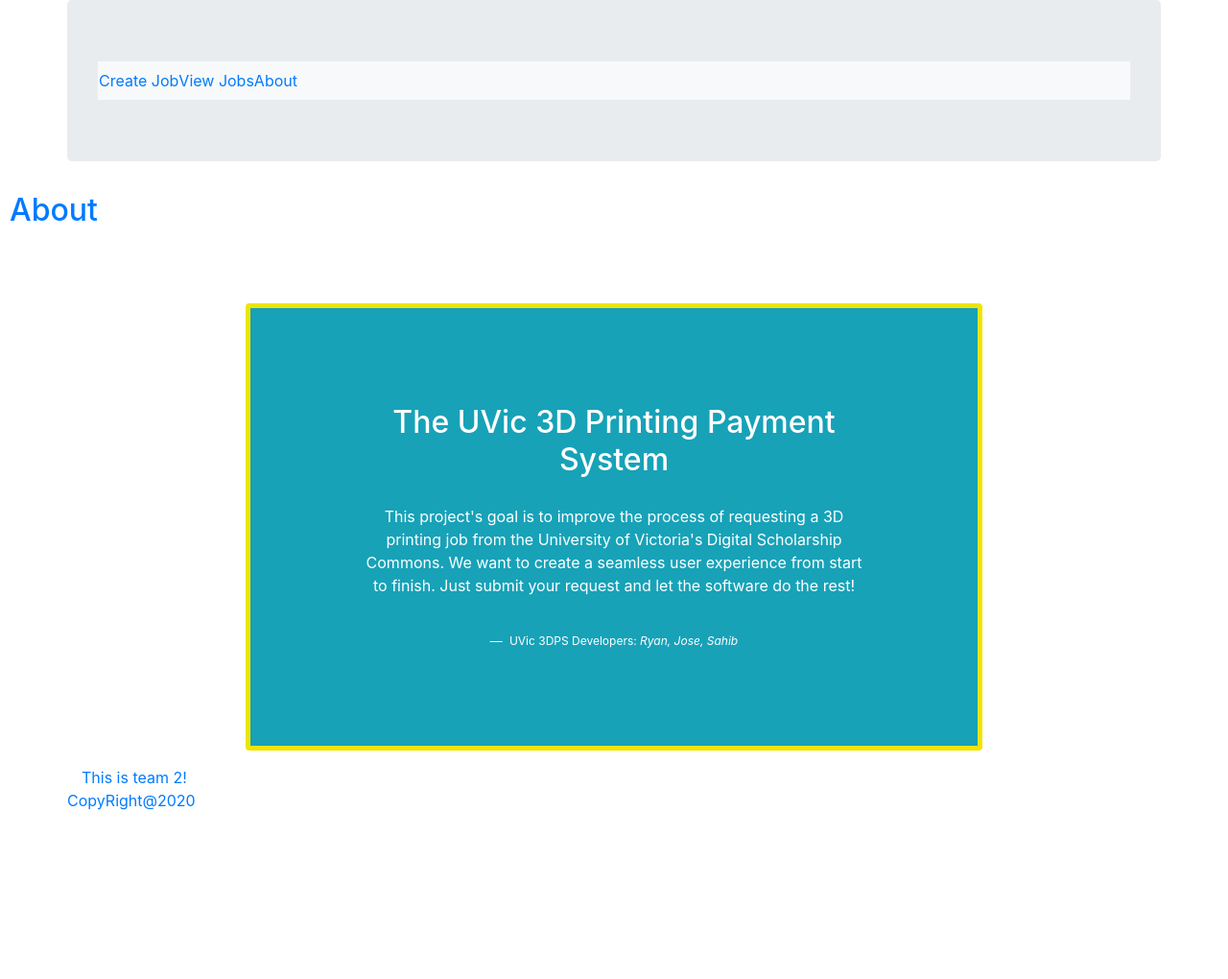
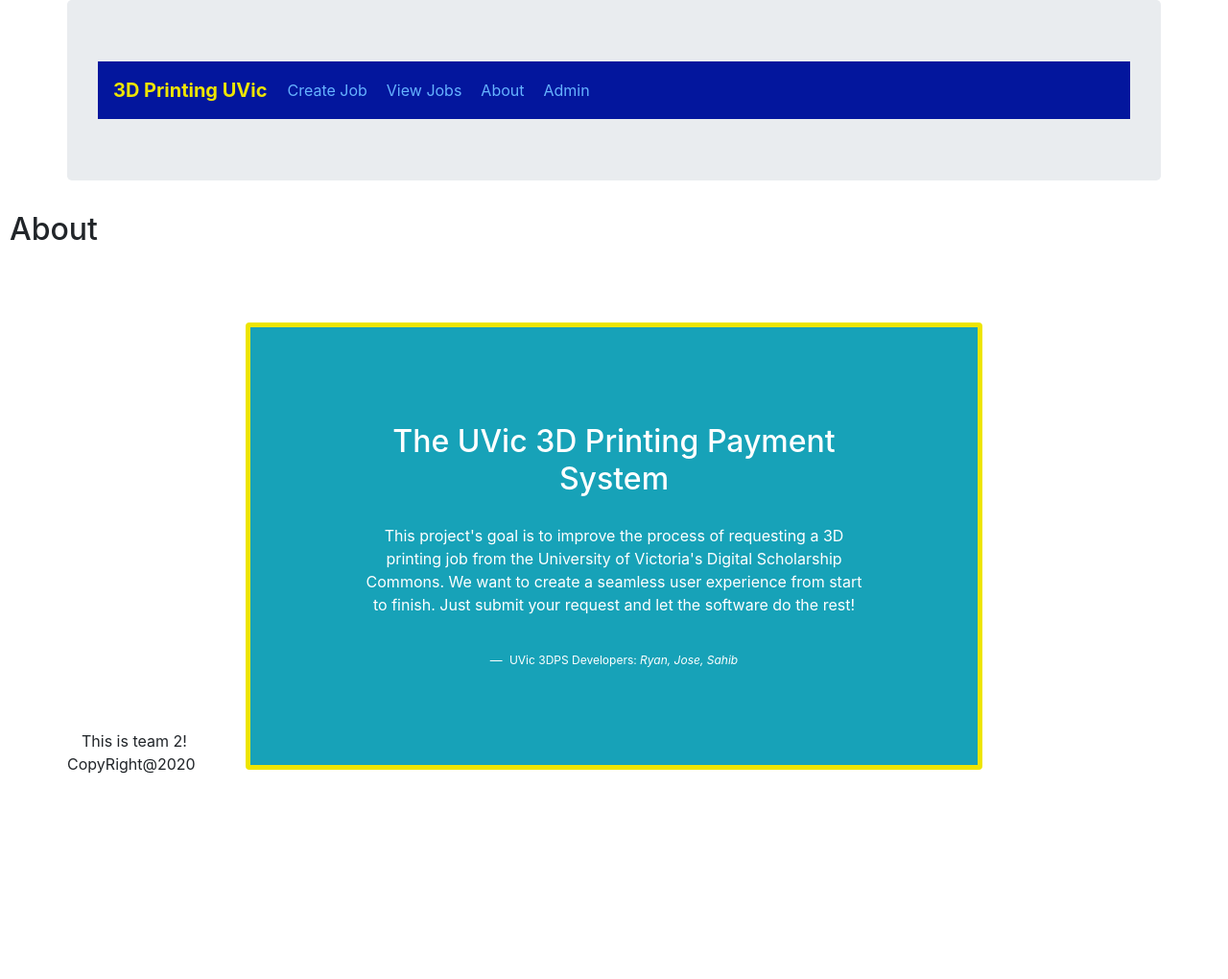
Before and after one commit to guerrerj/UVic3DPrintingWebApp, a Django app: page /jobs/about/ in a window 1280 px wide. Shown: the whole page at 96% size. Before the commit the page ends 844 px from the top, so only its background shows below. Run offline with Django 3.2, Linux system fonts and the light colour scheme; a user stored in the database is signed in; some libraries are stand-ins or nearby versions.

Commit message:
updated basehtml

```diff
--- a/templates/base.html
+++ b/templates/base.html
@@ -15,12 +15,15 @@
             UVic 3D Printing Navigator
         </title>
         <center>
-            <nav class="navbar navbar-expand-lg navbar-light bg-light">
+            <nav class="navbar navbar-expand-lg navbar-light" style="background-color: #03169D;">
+                <!--<nav class="navbar navbar-light" style="background-color: #03169D;">-->
+                <a class="navbar-brand" href="{% url 'about' %}" style="color:#EEE500; padding-right:10px; font-weight: bold">3D Printing UVic</a>
                    <div class="row">
                         <div class="nav navbar-nav">
-                            <a class="navbar-link" href="{% url 'create' %}"> Create Job
-                            <a class="navbar-link" href="{% url 'view' %}">View Jobs
-                            <a class="navbar-link" href="{% url 'about' %}">About
+                            <a style="padding:10px; color:#66b3ff" class="navbar-link"  href="{% url 'create' %}">Create Job</a>
+                            <a style="padding:10px; color:#66b3ff" class="navbar-link" href="{% url 'view' %}">View Jobs</a>
+                            <a style="padding:10px; color:#66b3ff" class="navbar-link" href="{% url 'about' %}">About</a>
+                            <a style="padding:10px; color:#66b3ff" class="navbar-link" id="Navbutton" href="{% url 'admin:index' %}">Admin</a>
                         </div>
                     </div>
             </nav>
@@ -28,10 +31,12 @@
     </div>
   </head>
   <body>
+        <div style="position: relative; min-height: 100vh; padding-bottom:2.5rem"><!--Content Wrap-->
             {% block pageContent %}
             {% endblock %}
+        </div>
   </body>
-    <footer>
+        <footer style="position: absolute; bottom: 0; width: 100%; height: 2.5rem">
             <div class="container footer">
                 <div class="row">
                     <div class="col-12 md-4">
```
Lines whose indentation alone changed are shown as unchanged.
